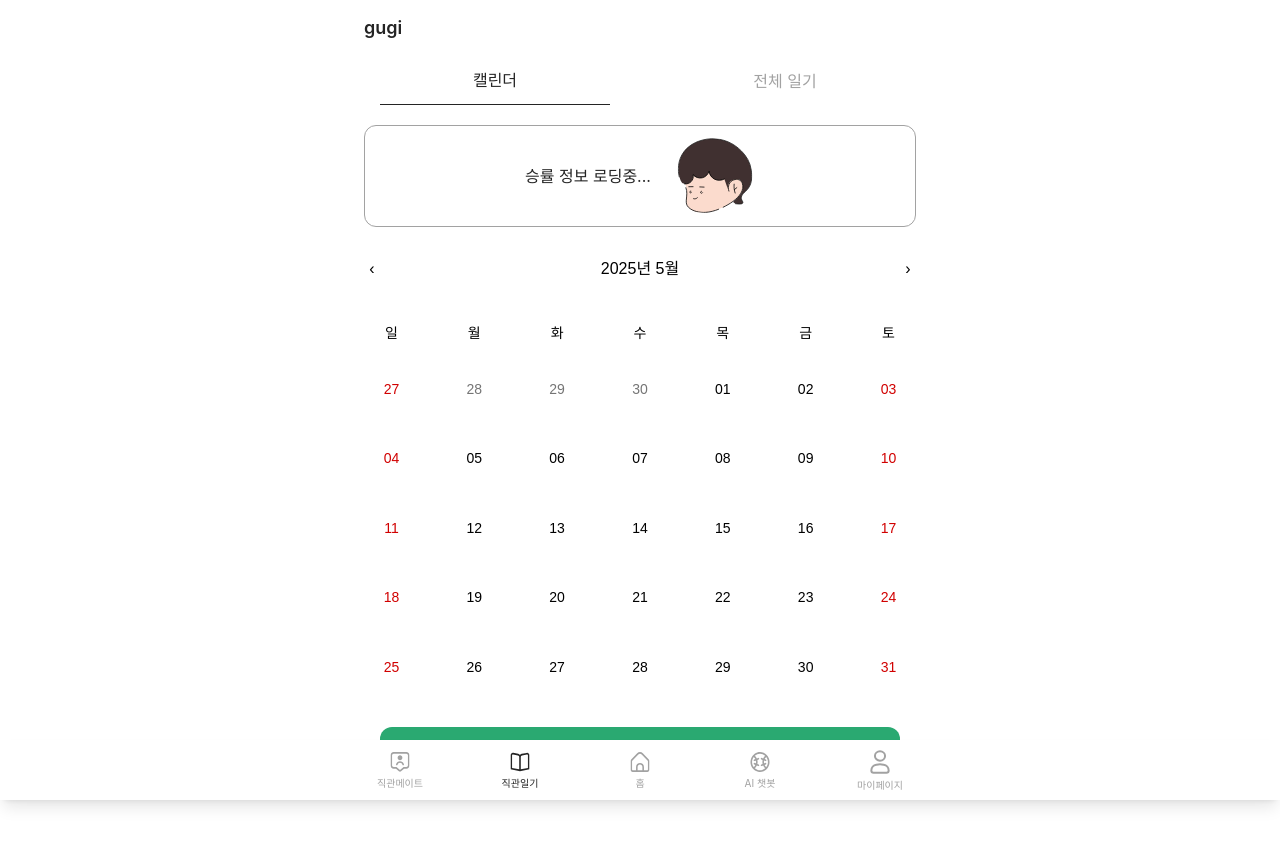
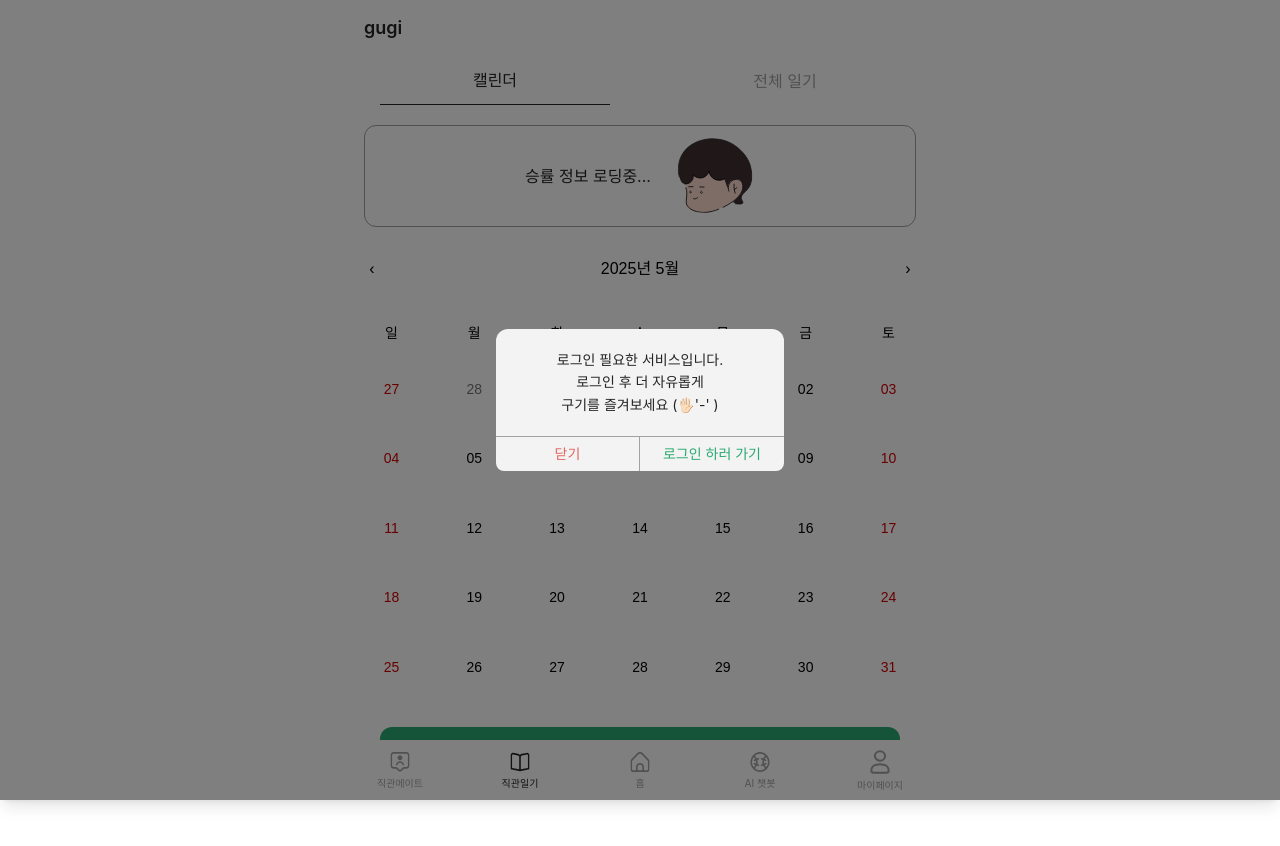
Before and after one commit to team-gugi/frontend, a Next.js app: page /diary in a window 1280 px wide. Shown: the top 846 px of the page. Built offline with nearby package versions, Linux system fonts and the light colour scheme; no server answers; a web font is replaced by a local one.

Commit message:
Feat : 비로그인 시 사용할수 있도록 링크 추가 및 비로그인 시 로그인 안내 모달 추가

```diff
--- /dev/null
+++ b/app/diary/components/DiaryErrorModal.tsx
@@ -0,0 +1,42 @@
+interface IDiaryModalProps {
+  // message: string;
+  onClose: () => void;
+  onConfirm: () => void;
+}
+
+export default function DiaryErrorModal({
+  // message,
+  onClose,
+  onConfirm,
+}: IDiaryModalProps) {
+  return (
+    <div className="fixed inset-0 bg-black bg-opacity-50 flex justify-center items-center z-50">
+      <div className="flex flex-col">
+        <div className="flex bg-SemiWhite px-28 py-20 rounded-t-xl items-center justify-center">
+          <p className="leading-[160%] text-center text-14 text-SemiBlack font-normal max-w-[178px] overflow-wrap: break-word">
+            {/* {message} */}
+            로그인 필요한 서비스입니다.
+            <br />
+            로그인 후 더 자유롭게
+            <br />
+            구기를 즐겨보세요 (🖐🏻'-' ){' '}
+          </p>
+        </div>
+        <div className="flex items-center justify-around bg-SemiWhite rounded-b-lg border-solid border-t-[0.5px] border-Gray">
+          <button
+            className="flex w-[9rem] py-10 items-center justify-center font-normal  text-14 text-Red border-solid border-r-[0.5px] border-Gray"
+            onClick={onClose}
+          >
+            닫기
+          </button>
+          <button
+            className="flex w-[9rem] py-10 items-center justify-center font-normal text-14 text-MainColor"
+            onClick={onConfirm}
+          >
+            로그인 하러 가기
+          </button>
+        </div>
+      </div>
+    </div>
+  );
+}
--- a/app/diary/page.tsx
+++ b/app/diary/page.tsx
@@ -2,6 +2,7 @@
 import Header from '@/components/Header';
 import Navigation from '@/components/Navigation';
 import Tabs from './components/Tabs';
+import DiaryErrorModal from './components/DiaryErrorModal';
 
 import { useRouter } from 'next/navigation';
 import { useRecoilState } from 'recoil';
@@ -17,7 +18,17 @@ export default function DiaryPage() {
   const [error, setError] = useState<string | null>(null);
   const [loading, setLoading] = useState(true);
 
+  const [modal, setModal] = useState(false);
+
   const router = useRouter();
+
+  const onClose = () => {
+    setModal(false); // 모달 닫기
+  };
+
+  const onConfirm = () => {
+    router.push('/login'); // 로그인 페이지로 이동
+  };
 
   useEffect(() => {
     const getDiaryList = async () => {
@@ -28,6 +39,7 @@ export default function DiaryPage() {
         if (error.message.includes('401') || error.message.includes('404')) {
           router.push('/login');
         } else {
+          setModal(true); // 모달 표시
           setError('일기 데이터를 가져오는데 실패했습니다. 다시 시도해주세요.');
         }
       }
@@ -50,6 +62,13 @@ export default function DiaryPage() {
     <>
       <Header />
       <Tabs />
+      {modal && (
+        <DiaryErrorModal
+          message="로그인이 필요한 서비스 입니다. 로그인 후 더 자유롭게 구기를 즐겨보세요!"
+          onClose={onClose}
+          onConfirm={onConfirm}
+        />
+      )}
       {/* {error && <div className="text-red-500">{error}</div>} 에러 메시지 표시 */}
       <Navigation />
     </>
--- a/app/home/components/Banner.tsx
+++ b/app/home/components/Banner.tsx
@@ -35,7 +35,7 @@ export default function Banner() {
           </p>
           <Image
             src={WhiteArrowIcon}
-            alt="야구 룰 페이지 바로가기 버튼"
+            alt="AI 챗봇 바로가기 버튼"
             width={22}
             height={8}
           />
--- a/app/login/page.tsx
+++ b/app/login/page.tsx
@@ -1,8 +1,10 @@
 'use client';
 import React from 'react';
 import Image from 'next/image';
+import Link from 'next/link';
 
 import kakakIcon from '../public/icons/Kakao.svg';
+import WhiteArrowIcon from '../public/icons/Arrow_green.svg';
 import { redirectToKakao } from '@/lib/api/kakaoAuthApi';
 export default function LoginPage() {
   // const router = useRouter();
@@ -71,6 +73,7 @@ export default function LoginPage() {
       </div>
 
       <div className="flex px-40 py-10 items-center mt-63">
+        {/* <div className="flex px-40 py-10 items-center mt-20"> */}
         <button
           onClick={redirectToKakao}
           className="flex flex-row w-full px-20 items-center justify-center py-20 gap-8 bg-[#FEE500] rounded-lg"
@@ -82,9 +85,29 @@ export default function LoginPage() {
             height={18}
           />
           <span className="font-normal text-SemiBlack text-16">
-            카카오 로그인
+            카카오 간편 로그인
           </span>
         </button>
+      </div>
+
+      <div className="flex flex-row justify-end">
+        <Link
+          href="/home"
+          className="flex flex-row justify-end mt-18 px-42 py-8 gap-8"
+          // className="flex flex-row justify-end mt-39 overflow-hidden px-14 py-8 gap-8"
+        >
+          {' '}
+          {/* /chatbot 페이지로 이동하는 링크 추가 */}
+          <p className="text-16 text-SemiBlack font-normal cursor-pointer">
+            로그인 없이 서비스 둘러보기
+          </p>
+          <Image
+            src={WhiteArrowIcon}
+            alt="AI 챗봇 바로가기 버튼"
+            width={23}
+            height={8}
+          />
+        </Link>
       </div>
     </>
   );
--- a/app/mate/components/MatchingCard.tsx
+++ b/app/mate/components/MatchingCard.tsx
@@ -68,6 +68,7 @@ export default function MatchingCard({
         setToastMessage('마이페이지의 알림창에서 매칭 결과를 확인해보세요! ⚾');
       } else {
         setToastMessage(response.message); // 실패 메시지 표시
+        // setToastMessage('로그인이 필요한 서비스 입니다. 로그인 후 진행해주세요.'); // 실패 메시지 표시
       }
 
       setIsModalOpen(false); // 모달 닫기
--- a/app/mypage/components/MatchStatus.tsx
+++ b/app/mypage/components/MatchStatus.tsx
@@ -64,7 +64,7 @@ export default function MatchStatus() {
     switch (activeTab) {
       case '알림함':
         return (
-          <div>
+          <div className="flex flex-col gap-24">
             {notifications.notification.map((notification) => (
               <NotificationCard
                 key={notification.requestId}
--- a/app/mypage/components/ProfileInfo.tsx
+++ b/app/mypage/components/ProfileInfo.tsx
@@ -25,7 +25,7 @@ const ProfileFetchError = () => (
       프로필 정보를 불러오지 못했습니다.😢
     </p>
     <p className="text-14 text-SemiBlack font-normal">
-      네트워크 상태를 확인하거나 새로고침 해주세요.
+      네트워크 상태를 확인하거나 로그인 후 이용해주세요.
     </p>
   </div>
 );
```
Also changed, not shown: app/public/icons/Arrow_green.svg (added).
